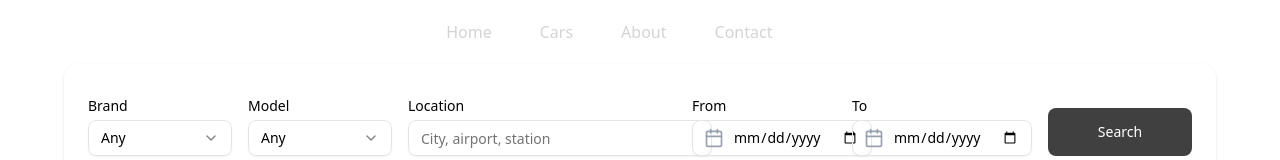
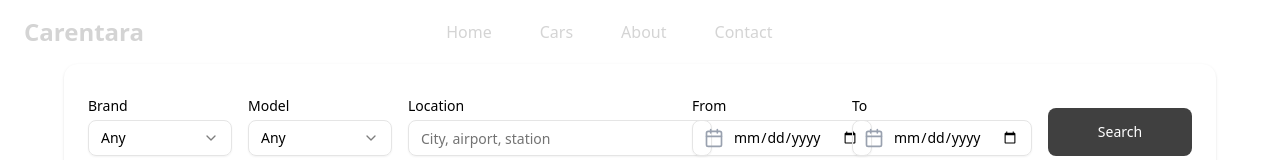
Before and after one commit to PutuRivan/frontend-carentara, a Next.js app: page /cars in a window 1280 px wide. Shown: the top 160 px of the page. Built offline with nearby package versions, Linux system fonts and the light colour scheme.

Commit message:
fix:error deployment

```diff
--- a/src/components/base/navbar.tsx
+++ b/src/components/base/navbar.tsx
@@ -1,4 +1,3 @@
-// src/components/base/Navbar.tsx
 "use client";
 
 import Link from "next/link";
@@ -13,7 +12,6 @@ const NAV_LINKS = [
   { label: "About", href: "/about" },
   { label: "Contact", href: "/contact" },
 ];
-
 
 export function Navbar() {
   const [mobileOpen, setMobileOpen] = useState(false);
@@ -62,11 +60,7 @@ export function Navbar() {
               {/* Logo */}
               <Link
                 href="/"
-                className={`text-2xl font-bold ${
-                  scrolled ? "text-gray-800" : "text-neutral-300"
-                }`}
-                className={`text-2xl font-bold ${scrolled ? "text-gray-800" : "text-white"
-                  }`}
+                className={`text-2xl font-bold ${scrolled ? "text-gray-800" : "text-neutral-300"}`}
               >
                 Carentara
               </Link>
--- a/src/components/cars/ResultsGrid.tsx
+++ b/src/components/cars/ResultsGrid.tsx
@@ -6,8 +6,7 @@ import { CarCard } from "./CarCard";
 import { Car, mockCars } from "@/data/sample/mockCars";
 import { motion, AnimatePresence } from "framer-motion";
 import { Spinner } from "@/components/ui/selfmade/spinner"; // assume you have a Spinner component
-import { useQuery } from "@tanstack/react-query";
-// Simulate paginated API: returns next `pageSize` cars after `offset`
+
 function fetchCars(offset: number, pageSize: number): Promise<Car[]> {
   return new Promise((resolve) => {
     setTimeout(() => {
```
Also changed, not shown: src/components/cars/detail/Gallery.tsx (+3 -4 lines).
